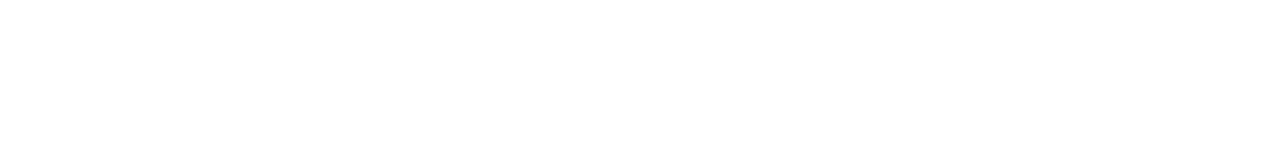
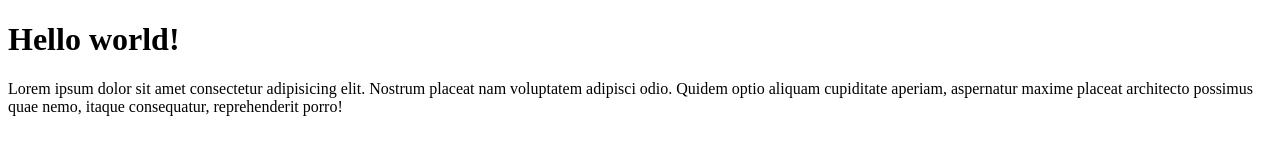
Before and after one commit to edskate/31-05-2024, a plain HTML site: page index.html in a window 1280 px wide. Drawn offline with Linux system fonts and the light colour scheme.

Commit message:
add uma alteração

```diff
--- a/index.html
+++ b/index.html
@@ -6,6 +6,7 @@
     <title>Document</title>
 </head>
 <body>
-    <h1></h1>
+    <h1>Hello world!</h1><!--This is a title-->
+    <p>Lorem ipsum dolor sit amet consectetur adipisicing elit. Nostrum placeat nam voluptatem adipisci odio. Quidem optio aliquam cupiditate aperiam, aspernatur maxime placeat architecto possimus quae nemo, itaque consequatur, reprehenderit porro!</p><!--This is a paragraph-->
 </body>
 </html>
```
